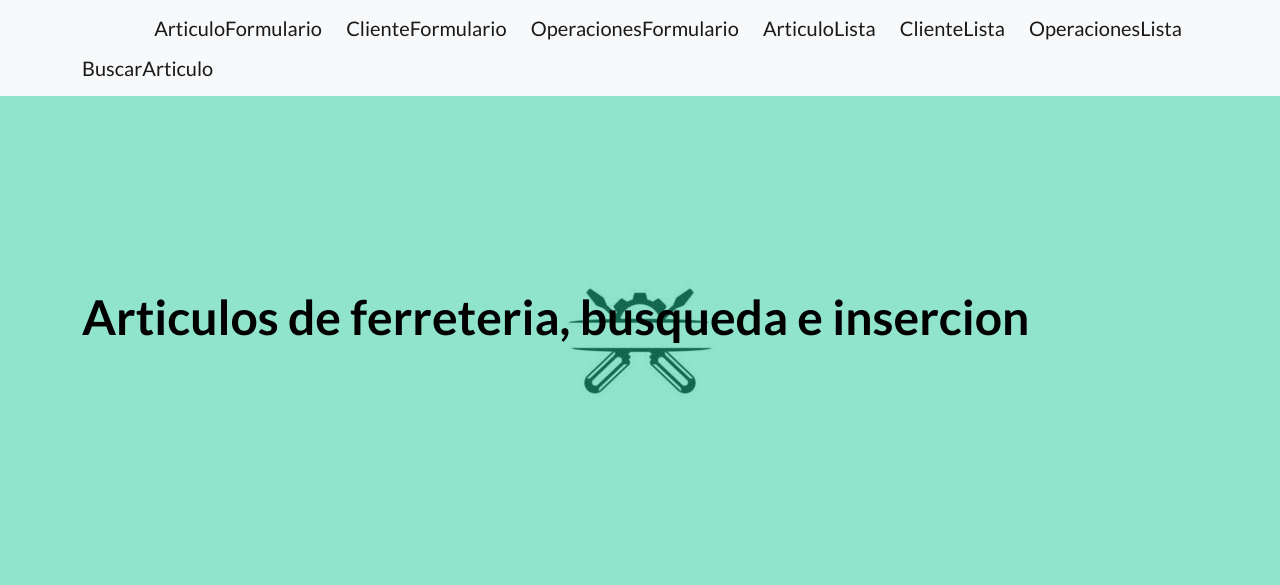
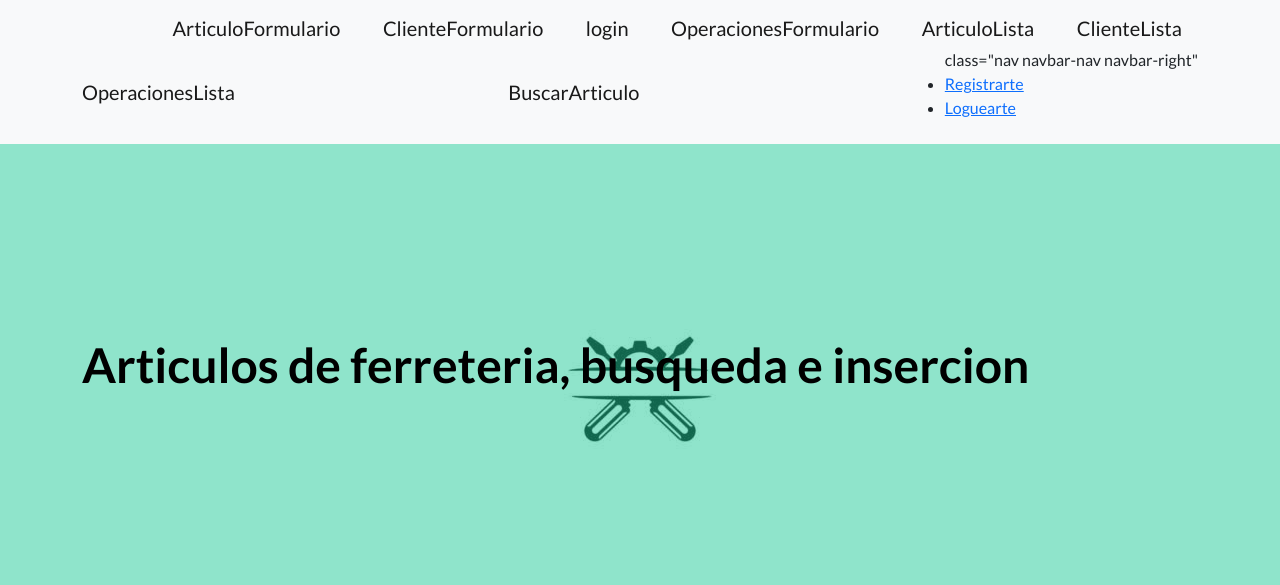
Before and after one commit to franciscodichio/ProyectoFinal-DICHIO, a Django app: page / in a window 1280 px wide. Shown: the top 585 px of the page. Run offline with Django 4.2, Linux system fonts and the light colour scheme; some libraries are stand-ins or nearby versions.

Commit message:
ultimo commit

```diff
--- a/AppCoder/models.py
+++ b/AppCoder/models.py
@@ -1,4 +1,5 @@
 from django.db import models
+from django.contrib.auth.mixins import LoginRequiredMixin
 
 # Create your models here.
 
@@ -7,7 +8,7 @@ class Articulo(models.Model):
     codigo = models.IntegerField()
     cantidad= models.IntegerField()
 
-class Cliente(models.Model):
+class Cliente(models.Model, LoginRequiredMixin):
     nom_ape = models.CharField(max_length=40)
     cuil_t = models.IntegerField()
     sit_fis = models.CharField(max_length=40)
--- a/AppCoder/templates/inicio.html
+++ b/AppCoder/templates/inicio.html
@@ -4,8 +4,8 @@
 
 {% block contenidoQueCambia %}
 <center><img src="/static/assets/img/home.png"
-    width="100"
-    height="100" /></center>
+    width="200"
+    height="200" /></center>
 
     <h1>Menú de Inicio</h1>
     <p>3er pre entrega DICHIO</p>
--- a/AppCoder/templates/navbar.html
+++ b/AppCoder/templates/navbar.html
@@ -7,10 +7,17 @@
 
         <a class="navbar-brand" href="{% url 'ArticuloFormulario' %}">ArticuloFormulario</a>
         <a class="navbar-brand" href="{% url 'ClienteFormulario' %}">ClienteFormulario</a>
+        <a class="navbar-brand" href="{% url 'login' %}">login</a>
         <a class="navbar-brand" href="{% url 'OperacionesFormulario' %}">OperacionesFormulario</a>
         <a class="navbar-brand" href="{% url 'ArticuloLista' %}">ArticuloLista</a>
         <a class="navbar-brand" href="{% url 'ClienteLista' %}">ClienteLista</a>
         <a class="navbar-brand" href="{% url 'OperacionesLista' %}">OperacionesLista</a>
         <a class="navbar-brand" href="{% url 'BuscarArticulo' %}">BuscarArticulo</a>
+
+
+        <ul> class="nav navbar-nav navbar-right"
+            <li><a href="">Registrarte</a></li>
+            <li><a href="">Loguearte</a></li>
+        </ul>
     </div>
 </nav>
--- a/AppCoder/views.py
+++ b/AppCoder/views.py
@@ -6,6 +6,9 @@ from .models import Articulo
 from .models import Cliente
 from .models import Operaciones
 
+from django.contrib.auth.mixins import LoginRequiredMixin
+from django.contrib.auth.decorators import login_required
+from django.contrib import messages
 
 
 
@@ -113,6 +116,7 @@ def register(request):
         if form.is_valid():
 
             username = form.cleaned_data['username']
+            messages.success(request, f'Usuario {username} creado correctamente')
             form.save()
             return render(request, "AppCoder/inicio.html", {"mensaje":"Usuario Creado :)"})
 
--- a/ProyectoCoderApp/settings.py
+++ b/ProyectoCoderApp/settings.py
@@ -123,3 +123,5 @@ STATIC_URL : str = 'static/'
 # https://docs.djangoproject.com/en/4.1/ref/settings/#default-auto-field
 
 DEFAULT_AUTO_FIELD : str = 'django.db.models.BigAutoField'
+
+LOGIN_URL = '/AppCoder/login'
```
Also changed, not shown: AppCoder/templates/login.html (+7 -0 lines), AppCoder/templates/registro.html (+16 -0 lines), db.sqlite3.
